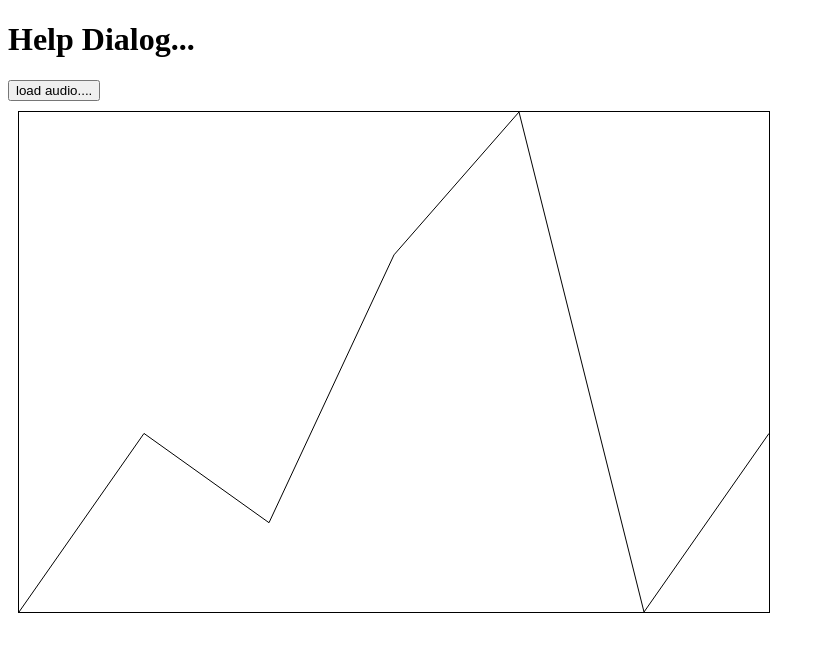
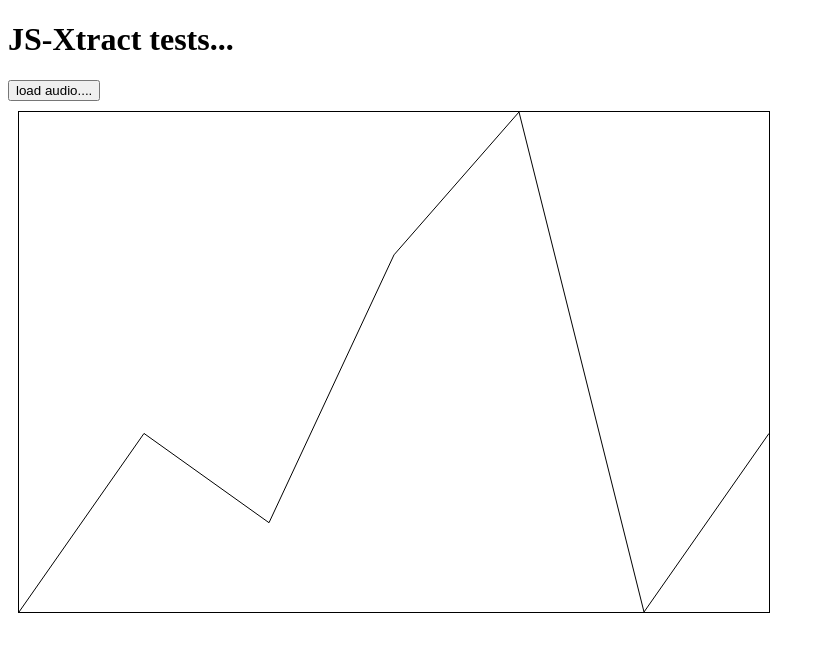
Before and after one commit to ryanstables/indaw, a plain HTML site: page webAudioTest/index.html in a window 1280 px wide. Shown: the whole page, without its empty margins (0-825 px from the left). Drawn offline with Linux system fonts and the light colour scheme; no server answers.

Commit message:
minor edits

```diff
--- a/webAudioTest/index.html
+++ b/webAudioTest/index.html
@@ -8,7 +8,7 @@
   <body id="page-top">
 
       <!-- Main page content -->
-      <h1>Help Dialog...</h1>
+      <h1>JS-Xtract tests...</h1>
 
       <div id="audioLoad">
         <button onclick="loadSound()">load audio....</button>
```
